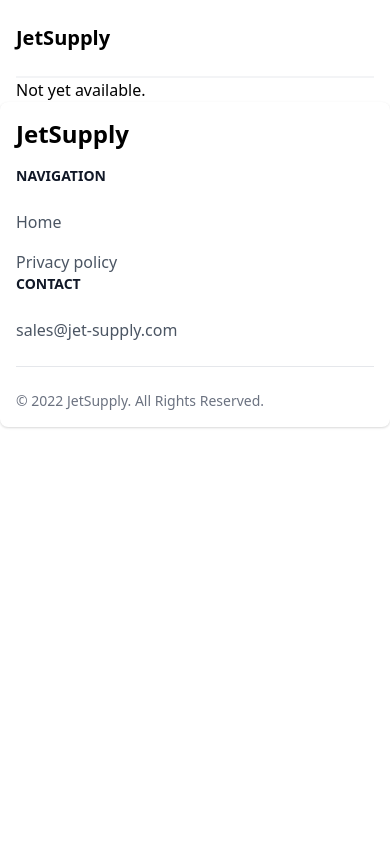
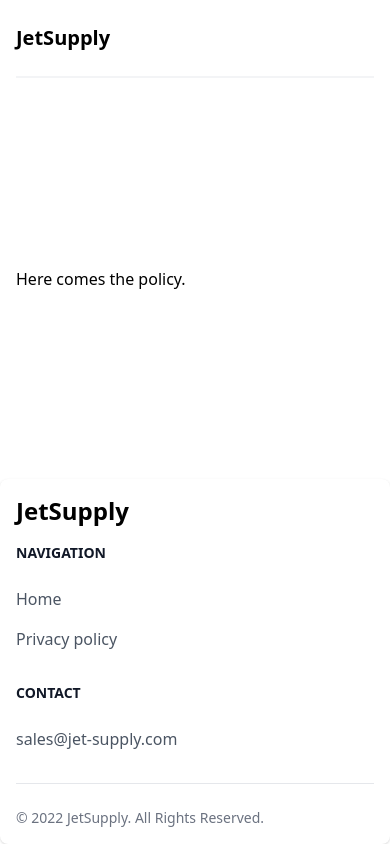
Before and after one commit to alexandruana/jet-supply, a Nuxt app: page /PrivacyPolicy in a window 390 px wide. Built offline with nearby package versions, Linux system fonts and the light colour scheme.

Commit message:
Fixed navbar / footer.

```diff
--- a/components/HeroBanner.vue
+++ b/components/HeroBanner.vue
@@ -1,5 +1,5 @@
 <template>
-	<div class="hero__banner relative bg-center bg-cover bg-blend-darken overflow-hidden">
+	<div class="hero__banner h-screen relative bg-center bg-cover bg-blend-darken overflow-hidden">
 		<div class="max-w-7xl mx-auto sm:py-12 lg:py-20 xl:py-28">
 			<div class="relative z-10 pb-8 sm:pb-16 md:pb-20 lg:max-w-2xl lg:w-full lg:pb-28 xl:pb-32">
 				<div class="mx-auto max-w-7xl px-4 sm:px-6 sm:mt-12 lg:px-8 md:mt-16 lg:mt-20 xl:mt-28">
--- a/components/TailwindFooter.vue
+++ b/components/TailwindFooter.vue
@@ -6,7 +6,7 @@
 					<span class="self-center text-2xl font-semibold whitespace-nowrap dark:text-white">JetSupply</span>
 				</a>
 
-				<div>
+				<div class="mb-8 md:mb-0">
 					<h2 class="mb-6 text-sm font-semibold text-gray-900 uppercase dark:text-white">Navigation</h2>
 					<ul class="text-gray-600 dark:text-gray-400">
 						<li class="mb-4">
@@ -17,7 +17,7 @@
 						</li>
 					</ul>
 				</div>
-				<div>
+				<div class="mb-8 md:mb-0">
 					<h2 class="mb-6 text-sm font-semibold text-gray-900 uppercase dark:text-white">Contact</h2>
 					<ul class="text-gray-600 dark:text-gray-400">
 						<li class="mb-4">
--- a/layouts/default.vue
+++ b/layouts/default.vue
@@ -1,5 +1,5 @@
 <template>
-	<div>
+	<div class="flex flex-col h-screen justify-between">
 		<NavBar />
 		<Nuxt />
 		<TailwindFooter />
--- a/pages/PrivacyPolicy.vue
+++ b/pages/PrivacyPolicy.vue
@@ -1,7 +1,7 @@
 <template>
 	<main>
 		<div class="max-w-7xl mx-auto px-4 sm:px-6 lg:px-8">
-			Not yet available.
+			Here comes the policy.
 		</div>
 	</main>
 </template>
```
Also changed, not shown: 3 other files (tests, documents, lock files or other folders).
